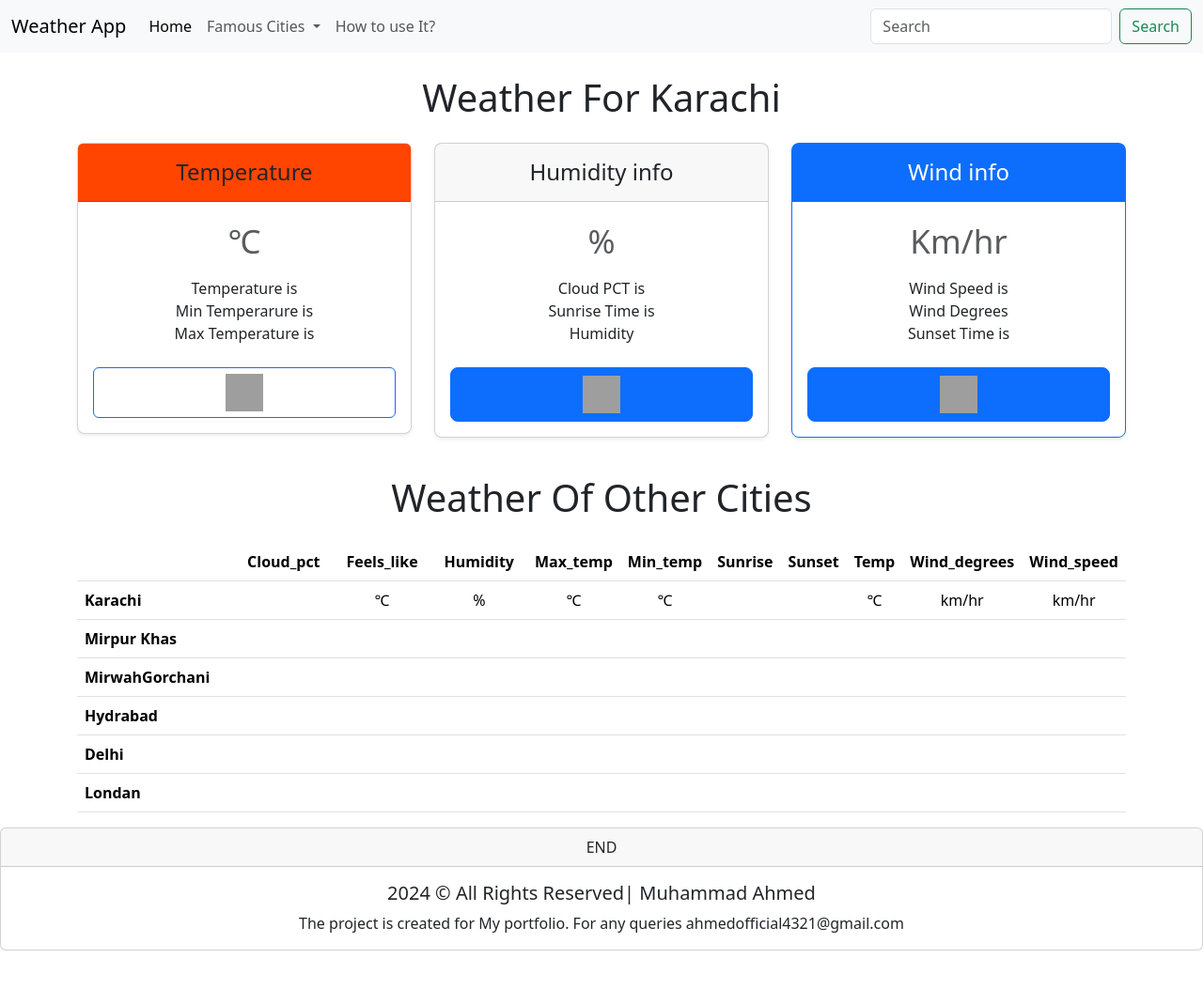
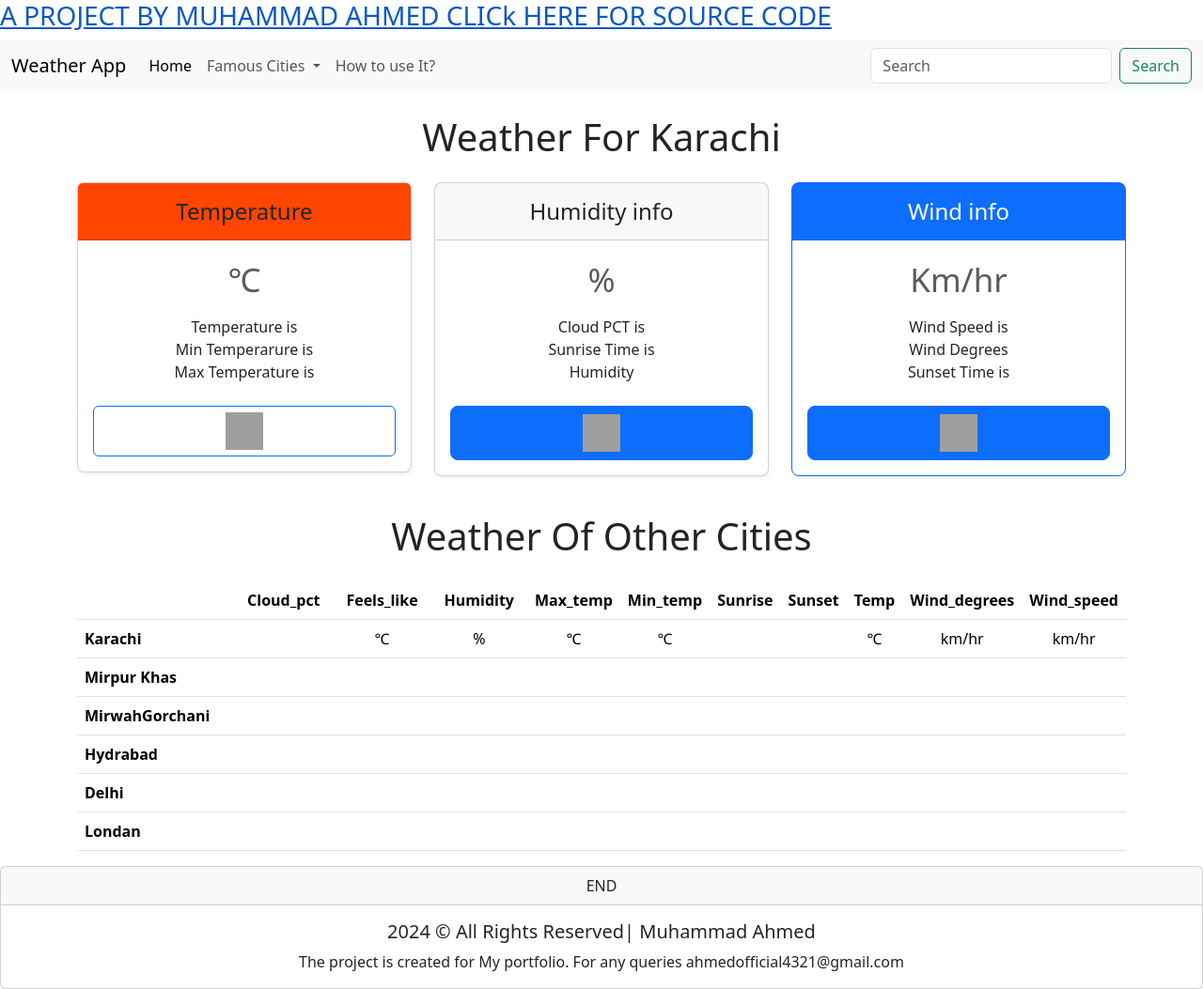
Before and after one commit to Ahmed-4a/Weather-app, a plain HTML site: page index.html in a window 1280 px wide. Shown: the whole page at 94% size. Before the commit the page ends 1012 px from the top, so only its background shows below. Drawn offline with nearby package versions, Linux system fonts and the light colour scheme; no server answers; grey boxes are pictures that could not be loaded.

Commit message:
Update index.html

```diff
--- a/index.html
+++ b/index.html
@@ -17,6 +17,9 @@
 </head>
 
 <body>
+    <h3>
+    <a href="https://github.com/Ahmed-4a/Weather-app"> A PROJECT BY MUHAMMAD AHMED CLICk HERE FOR SOURCE CODE</a>
+    </h3>
     <nav class="navbar navbar-expand-lg bg-body-tertiary">
         <div class="container-fluid">
             <a class="navbar-brand" href="index.html">Weather App</a>
```
